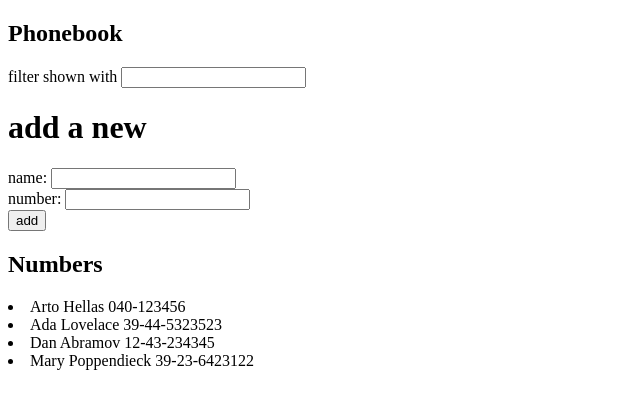
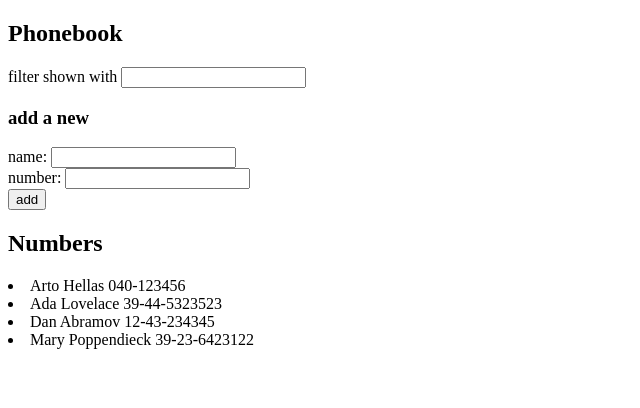
Before and after one commit to stianglomsrod/fullstackopen, a React (Vite) app in the folder part2/phonebook/: page / in a window 1280 px wide. Shown: the top 408 px of the page, without its empty margins (0-640 px from the left). Built offline with nearby package versions, Linux system fonts and the light colour scheme.

Commit message:
did 2.10

```diff
--- a/part2/phonebook/src/App.jsx
+++ b/part2/phonebook/src/App.jsx
@@ -1,26 +1,58 @@
 import { useState } from "react";
 
-const Person = ({ person }) => {
+const Filter = ({ value, onChange }) => {
   return (
     <>
-      <li>{person.name} {person.number}</li>
+      <div>
+        filter shown with <input value={value} onChange={onChange} />
+      </div>
     </>
   );
 };
 
+const Persons = ({ person }) => {
+  return (
+    <>
+      <li>
+        {person.name} {person.number}
+      </li>
+    </>
+  );
+};
+
+const PersonForm = (props) => {
+
+
+  return (
+  <>
+    <form onSubmit={props.onSubmit}>
+        <div>
+          name: <input value={props.nameValue} onChange={props.handleNameChange} />
+        </div>
+        <div>
+          number: <input value={props.numberValue} onChange={props.handleNumberChange} />
+        </div>
+        <div>
+          <button type="submit">add</button>
+        </div>
+      </form>
+  </>
+  )
+};
+
 const App = () => {
   const [persons, setPersons] = useState([
-    { name: 'Arto Hellas', number: '040-123456', id: 1 },
-    { name: 'Ada Lovelace', number: '39-44-5323523', id: 2 },
-    { name: 'Dan Abramov', number: '12-43-234345', id: 3 },
-    { name: 'Mary Poppendieck', number: '39-23-6423122', id: 4 }
-  ])
+    { name: "Arto Hellas", number: "040-123456", id: 1 },
+    { name: "Ada Lovelace", number: "39-44-5323523", id: 2 },
+    { name: "Dan Abramov", number: "12-43-234345", id: 3 },
+    { name: "Mary Poppendieck", number: "39-23-6423122", id: 4 },
+  ]);
   const [newName, setNewName] = useState("");
-  const [newNumber, setNewNumber] = useState("")
-  const [filter, setFilter] = useState("")
-  const personsToShow = persons.filter((person) => person.name.toLowerCase().includes(filter.toLowerCase()))
-
-
+  const [newNumber, setNewNumber] = useState("");
+  const [filter, setFilter] = useState("");
+  const personsToShow = persons.filter((person) =>
+    person.name.toLowerCase().includes(filter.toLowerCase()),
+  );
 
   const handleNameChange = (e) => {
     console.log(e.target.value);
@@ -42,41 +74,33 @@ const App = () => {
     } else {
       setPersons(persons.concat(personObject));
       setNewName("");
-      setNewNumber("")
+      setNewNumber("");
     }
   };
 
   const handleNumberChange = (e) => {
-    setNewNumber(e.target.value)
-  }
+    setNewNumber(e.target.value);
+  };
 
   const handleFilterChange = (e) => {
-    setFilter(e.target.value)
-  }
-
+    setFilter(e.target.value);
+  };
 
   return (
     <div>
       <h2>Phonebook</h2>
-      <div>
-        filter shown with <input  value={filter} onChange={handleFilterChange}/>
-      </div>
-      <form onSubmit={addPerson}>
-      <h1>add a new</h1>
-        <div>
-          name: <input value={newName} onChange={handleNameChange} />
-        </div>
-        <div>
-          number: <input value={newNumber} onChange={handleNumberChange} />
-        </div>
-        <div>
-          <button type="submit">add</button>
-        </div>
-      </form>
+      <Filter value={filter} onChange={handleFilterChange} />
+      <h3>add a new</h3>
+      <PersonForm
+        onSubmit={addPerson}
+        nameValue={newName}
+        handleNameChange={handleNameChange}
+        numberValue={newNumber}
+        handleNumberChange={handleNumberChange}
+      />
       <h2>Numbers</h2>
-
       {personsToShow.map((person) => (
-        <Person key={person.id} person={person} />
+        <Persons key={person.id} person={person} />
       ))}
     </div>
   );
```
